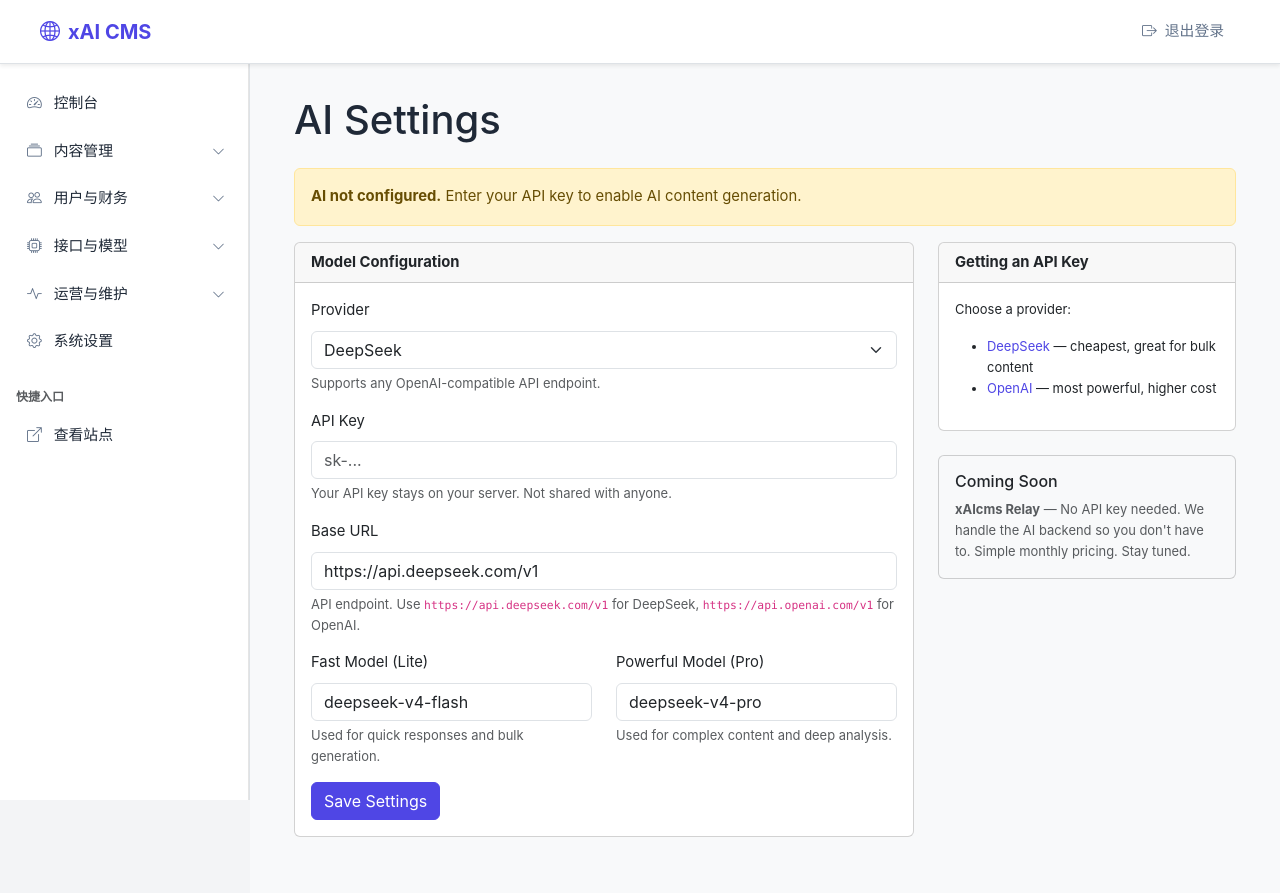
After one commit to xAIcms/xaicms, a PHP site: template templates/admin/ai_settings.php in a window 1280 px wide. The commit adds this page. Run offline with PHP 8.4, Linux system fonts and the light colour scheme; the template is opened without the code that fills it, so the values that code supplies are empty; data comes from the database, SQL or seed files in the repository; some libraries are stand-ins or nearby versions.

Commit message:
Add AI settings page + remove free_quota (rely on user's own API key)
- templates/admin/ai_settings.php — provider, API key, base URL, model config
- Sidebar: AI Config nav item
- Remove free_quota from config/entrypoint/.env/docker-compose
- Fix docker-compose.yml formatting + update model names
- Add xAIcms Relay teaser (coming soon)

```diff
--- a/config.sample.php
+++ b/config.sample.php
@@ -23,6 +23,5 @@ return [
         'default_base_url' => getenv('AI_BASE_URL') ?: 'https://api.deepseek.com/v1',
         'default_model' => getenv('AI_MODEL') ?: 'deepseek-v4-flash',
         'pro_model' => getenv('AI_PRO_MODEL') ?: 'deepseek-v4-pro',
-        'free_quota' => (int)(getenv('AI_FREE_QUOTA') ?: 10),
     ],
 ];
--- a/docker-compose.yml
+++ b/docker-compose.yml
@@ -15,8 +15,8 @@ services:
       - AI_PROVIDER=deepseek
       - AI_API_KEY=
       - AI_BASE_URL=https://api.deepseek.com/v1
-      - AI_MODEL=deepseek-chat
-      - AI_FREE_QUOTA=10
+      - AI_MODEL=deepseek-v4-flash
+      - AI_PRO_MODEL=deepseek-v4-pro
     volumes:
       - ./public/uploads:/var/www/html/public/uploads
     depends_on:
--- a/public/index.php
+++ b/public/index.php
@@ -450,6 +450,12 @@ if (strpos($uri, '/user') === 0) {
     // Template Management
     if ($parts[1] === 'templates') {
         require __DIR__ . '/../templates/admin/templates_list.php';
+        exit;
+    }
+
+    // AI Settings
+    if ($parts[1] === 'ai-settings') {
+        require __DIR__ . '/../templates/admin/ai_settings.php';
         exit;
     }
 
--- /dev/null
+++ b/templates/admin/ai_settings.php
@@ -0,0 +1,166 @@
+<?php
+// templates/admin/ai_settings.php
+// AI model settings — configure provider, API key, model
+
+require_once __DIR__ . '/../../src/Models/AiModel.php';
+require_once __DIR__ . '/../../src/Models/Settings.php';
+
+$config = require __DIR__ . '/../../config.php';
+$aiConfig = $config['ai'] ?? [];
+
+// Handle form submission
+$message = '';
+$error = '';
+
+if ($_SERVER['REQUEST_METHOD'] === 'POST' && isset($_POST['save'])) {
+    $provider = $_POST['provider'] ?? 'deepseek';
+    $apiKey = $_POST['api_key'] ?? '';
+    $baseUrl = $_POST['base_url'] ?? 'https://api.deepseek.com/v1';
+    $model = $_POST['model'] ?? 'deepseek-v4-flash';
+    $proModel = $_POST['pro_model'] ?? 'deepseek-v4-pro';
+
+    // Save to settings table
+    try {
+        Settings::updateMany([
+            'ai_provider' => $provider,
+            'ai_api_key' => $apiKey,
+            'ai_base_url' => $baseUrl,
+            'ai_model' => $model,
+            'ai_pro_model' => $proModel,
+        ]);
+
+        // Also update/create the default AI model record
+        $existingModels = AiModel::getAll();
+        $found = false;
+        foreach ($existingModels as $m) {
+            if ($m['name'] === 'Default') {
+                AiModel::update($m['id'], [
+                    'provider' => $provider,
+                    'api_key' => $apiKey,
+                    'base_url' => $baseUrl,
+                    'model_name' => $model,
+                ]);
+                $found = true;
+                break;
+            }
+        }
+        if (!$found) {
+            AiModel::create([
+                'name' => 'Default',
+                'provider' => $provider,
+                'api_key' => $apiKey,
+                'base_url' => $baseUrl,
+                'model_name' => $model,
+                'is_active' => 1,
+            ]);
+        }
+
+        $message = 'AI settings saved successfully.';
+    } catch (\Exception $e) {
+        $error = 'Save failed: ' . $e->getMessage();
+    }
+
+    // Refresh config
+    $config = require __DIR__ . '/../../config.php';
+    $aiConfig = $config['ai'] ?? [];
+}
+
+// Read current values (settings take priority over config.php)
+$provider = Settings::get('ai_provider', $aiConfig['default_provider'] ?? 'deepseek');
+$apiKey = Settings::get('ai_api_key', $aiConfig['default_api_key'] ?? '');
+$baseUrl = Settings::get('ai_base_url', $aiConfig['default_base_url'] ?? 'https://api.deepseek.com/v1');
+$model = Settings::get('ai_model', $aiConfig['default_model'] ?? 'deepseek-v4-flash');
+$proModel = Settings::get('ai_pro_model', $aiConfig['pro_model'] ?? 'deepseek-v4-pro');
+
+$isConfigured = !empty($apiKey);
+?>
+
+<div class="container-fluid">
+    <h1 class="mb-4">AI Settings</h1>
+
+    <?php if ($message): ?>
+        <div class="alert alert-success"><?php echo htmlspecialchars($message); ?></div>
+    <?php endif; ?>
+    <?php if ($error): ?>
+        <div class="alert alert-danger"><?php echo htmlspecialchars($error); ?></div>
+    <?php endif; ?>
+
+    <?php if (!$isConfigured): ?>
+        <div class="alert alert-warning">
+            <strong>AI not configured.</strong> Enter your API key to enable AI content generation.
+        </div>
+    <?php endif; ?>
+
+    <div class="row">
+        <div class="col-md-8">
+            <form method="POST">
+                <div class="card mb-4">
+                    <div class="card-header"><strong>Model Configuration</strong></div>
+                    <div class="card-body">
+                        <div class="mb-3">
+                            <label class="form-label">Provider</label>
+                            <select name="provider" class="form-select">
+                                <option value="deepseek" <?php echo $provider === 'deepseek' ? 'selected' : ''; ?>>DeepSeek</option>
+                                <option value="openai" <?php echo $provider === 'openai' ? 'selected' : ''; ?>>OpenAI</option>
+                                <option value="anthropic" <?php echo $provider === 'anthropic' ? 'selected' : ''; ?>>Anthropic (Claude)</option>
+                                <option value="custom" <?php echo $provider === 'custom' ? 'selected' : ''; ?>>Custom (OpenAI-compatible)</option>
+                            </select>
+                            <div class="form-text">Supports any OpenAI-compatible API endpoint.</div>
+                        </div>
+
+                        <div class="mb-3">
+                            <label class="form-label">API Key</label>
+                            <input type="password" name="api_key" class="form-control" value="<?php echo htmlspecialchars($apiKey); ?>" placeholder="sk-...">
+                            <div class="form-text">Your API key stays on your server. Not shared with anyone.</div>
+                        </div>
+
+                        <div class="mb-3">
+                            <label class="form-label">Base URL</label>
+                            <input type="text" name="base_url" class="form-control" value="<?php echo htmlspecialchars($baseUrl); ?>" placeholder="https://api.deepseek.com/v1">
+                            <div class="form-text">API endpoint. Use <code>https://api.deepseek.com/v1</code> for DeepSeek, <code>https://api.openai.com/v1</code> for OpenAI.</div>
+                        </div>
+
+                        <div class="row">
+                            <div class="col-md-6 mb-3">
+                                <label class="form-label">Fast Model (Lite)</label>
+                                <input type="text" name="model" class="form-control" value="<?php echo htmlspecialchars($model); ?>" placeholder="deepseek-v4-flash">
+                                <div class="form-text">Used for quick responses and bulk generation.</div>
+                            </div>
+                            <div class="col-md-6 mb-3">
+                                <label class="form-label">Powerful Model (Pro)</label>
+                                <input type="text" name="pro_model" class="form-control" value="<?php echo htmlspecialchars($proModel); ?>" placeholder="deepseek-v4-pro">
+                                <div class="form-text">Used for complex content and deep analysis.</div>
+                            </div>
+                        </div>
+
+                        <button type="submit" name="save" value="1" class="btn btn-primary">Save Settings</button>
+                    </div>
+                </div>
+            </form>
+        </div>
+
+        <div class="col-md-4">
+            <div class="card mb-4">
+                <div class="card-header"><strong>Getting an API Key</strong></div>
+                <div class="card-body">
+                    <p class="small">Choose a provider:</p>
+                    <ul class="small">
+                        <li><a href="https://platform.deepseek.com/api_keys" target="_blank">DeepSeek</a> — cheapest, great for bulk content</li>
+                        <li><a href="https://platform.openai.com/api-keys" target="_blank">OpenAI</a> — most powerful, higher cost</li>
+                    </ul>
+                </div>
+            </div>
+
+            <div class="card bg-light">
+                <div class="card-body">
+                    <h6>Coming Soon</h6>
+                    <p class="small text-muted mb-0">
+                        <strong>xAIcms Relay</strong> — No API key needed.
+                        We handle the AI backend so you don't have to.
+                        Simple monthly pricing. Stay tuned.
+                    </p>
+                </div>
+            </div>
+        </div>
+    </div>
+</div>
--- a/templates/layout.php
+++ b/templates/layout.php
@@ -121,7 +121,8 @@
                     <?php
                     $apiActive = (
                         strpos($uri, '/admin/api') !== false ||
-                        strpos($uri, '/admin/ai-models') !== false
+                        strpos($uri, '/admin/ai-models') !== false ||
+                        strpos($uri, '/admin/ai-settings') !== false
                     );
                     ?>
                     <li class="nav-item">
@@ -136,6 +137,9 @@
                                 </li>
                                 <li class="nav-item">
                                     <a class="nav-link py-1 <?php echo (strpos($uri, '/admin/ai-models') !== false) ? 'active' : ''; ?>" href="/admin/ai-models">AI 模型管理</a>
+                                </li>
+                                <li class="nav-item">
+                                    <a class="nav-link py-1 <?php echo (strpos($uri, '/admin/ai-settings') !== false) ? 'active' : ''; ?>" href="/admin/ai-settings">⚙ AI 配置</a>
                                 </li>
                             </ul>
                         </div>
```
Also changed, not shown: 2 other files.
